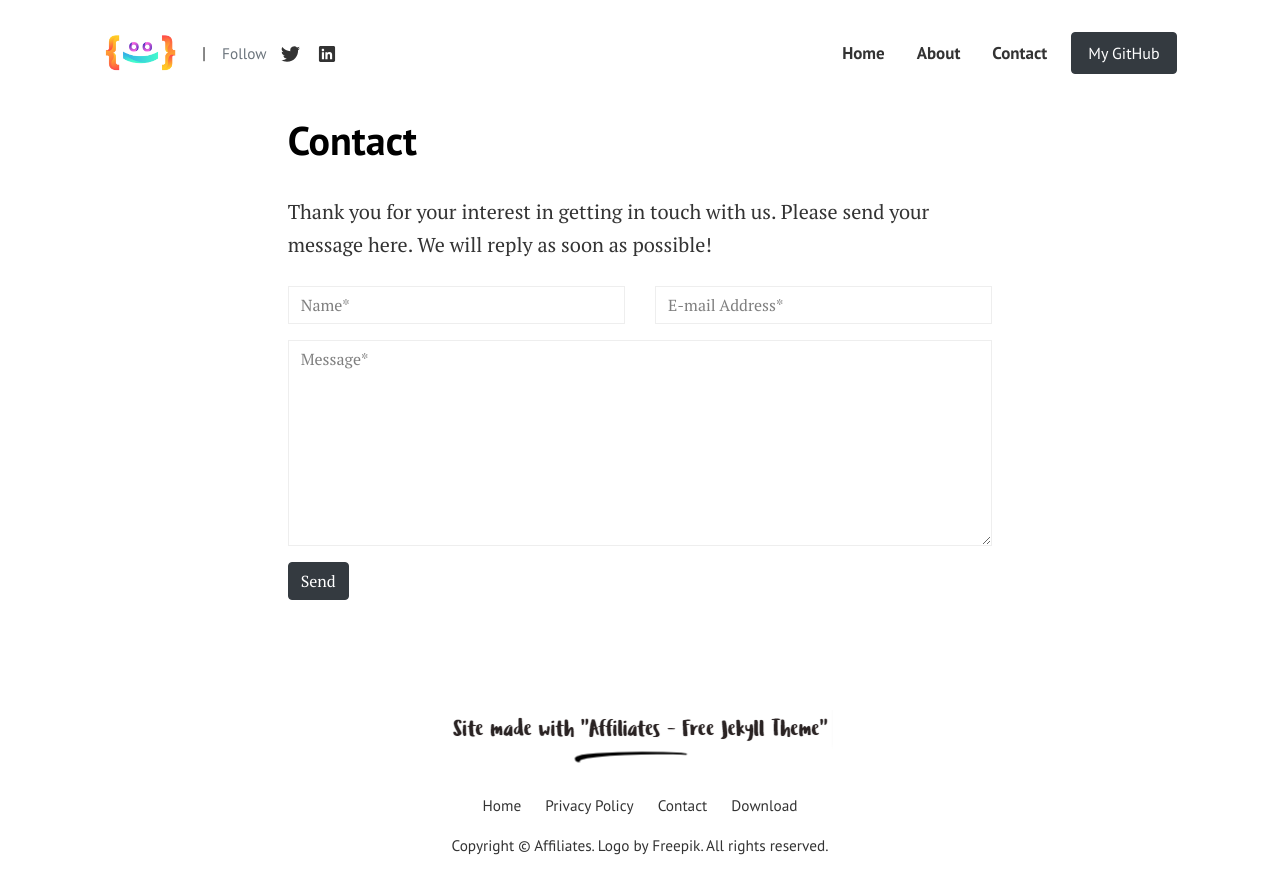
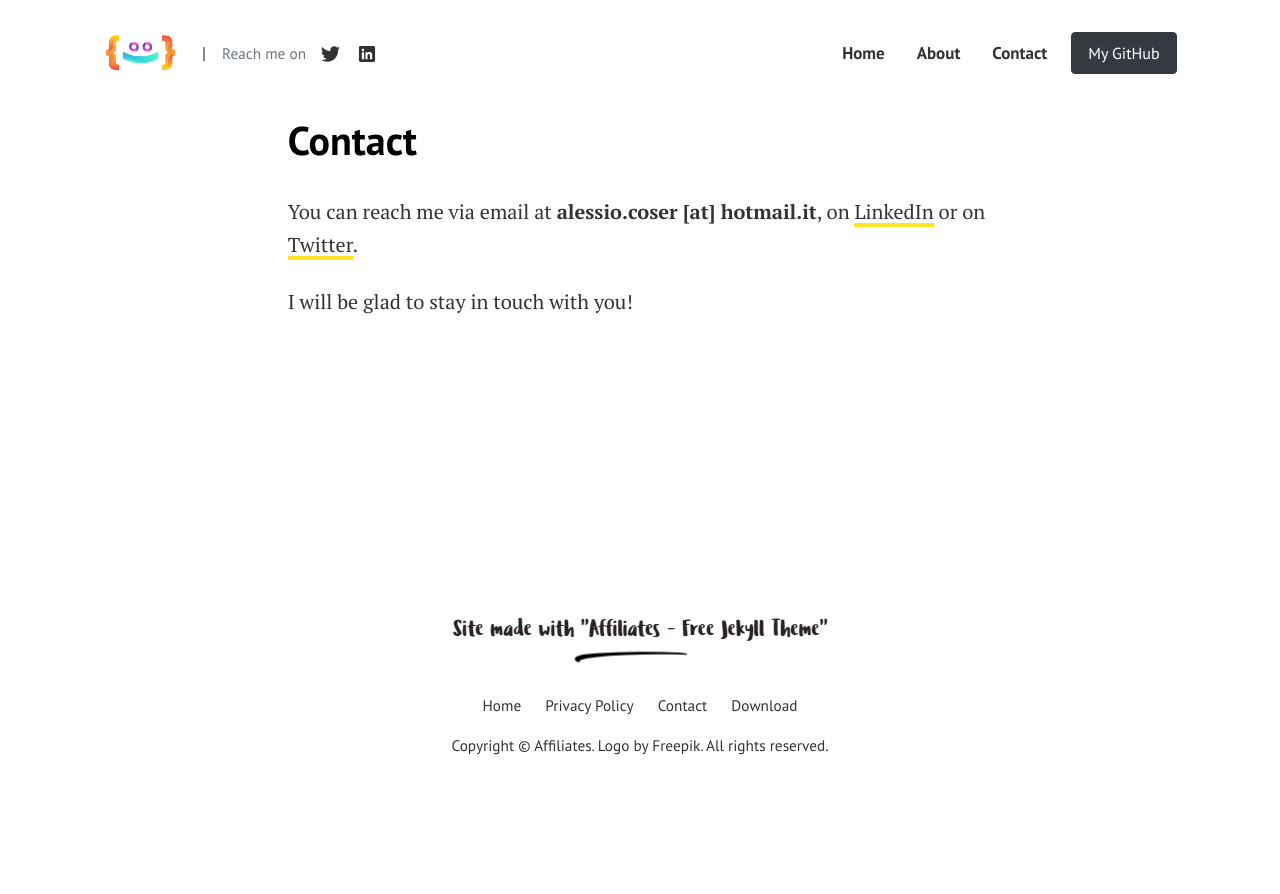
Before and after one commit to AlessioCoser/alessiocoser.github.io, a Jekyll site: the page built from pages/contact.md, in a window 1280 px wide. Shown: the top 894 px of the page. Built offline with Jekyll 4.4.1, drawn with Linux system fonts in a browser that asks for light colours.

Commit message:
update contact page

```diff
--- a/_layouts/default.html
+++ b/_layouts/default.html
@@ -49,7 +49,7 @@ gtag('config', '{{site.ganalytics}}');
 
           <div class="d-flex align-items-center">
 
-            <span class="ml-3 text-muted small">Follow</span>
+            <span class="ml-3 text-muted small">Reach me on</span>
 
             <a class="d-inline-block social-icon" target="_blank" href="{{site.social.twitter}}">
               <svg xmlns="http://www.w3.org/2000/svg" width="19" height="19" fill="currentColor" class="bi bi-twitter" viewBox="0 0 16 16">
--- a/_layouts/post.html
+++ b/_layouts/post.html
@@ -80,7 +80,7 @@ post_class: post-template
 						<img class="author-thumb" src="{{site.baseurl}}/{{author.avatar}}" alt="{{ author.display_name }}">
 					</div>
 					<div class="col-md-10">
-						{{ author.display_name }}<a target="_blank" href="{{ author.twitter }}" class="btn follow">Follow</a>
+						{{ author.display_name }} <a target="_blank" href="{{ author.twitter }}" class="btn follow">Follow</a>
 						<span class="author-description">{{ author.description }}</span>
 					</div>
 				</div>
--- a/assets/css/theme.scss
+++ b/assets/css/theme.scss
@@ -37,7 +37,7 @@ body {
         padding:0 25px;
     }
 }
-main {min-height:500px;}
+main {min-height:400px;}
 .h1, .h2, .h3, .h4, .h5, .h6, h1, h2, h3, h4, h5, h6, .navbar-light .navbar-brand, .text-dark, .dropdown-item {
     color: #000;
 }
--- a/pages/contact.html
+++ /dev/null
@@ -1,19 +0,0 @@
----
-layout: page
-title: Contact
-permalink: "/contact/"
----
-
-<form action="https://formspree.io/{{site.email}}" method="POST">
-<p class="mb-4">Thank you for your interest in getting in touch with us. Please send your message here. We will reply as soon as possible!</p>
-<div class="form-group row">
-<div class="col-md-6">
-<input class="form-control" type="text" name="name" placeholder="Name*" required>
-</div>
-<div class="col-md-6">
-<input class="form-control" type="email" name="_replyto" placeholder="E-mail Address*" required>
-</div>
-</div>
-<textarea rows="8" class="form-control mb-3" name="message" placeholder="Message*" required></textarea>
-<input class="btn btn-dark" type="submit" value="Send">
-</form>
--- /dev/null
+++ b/pages/contact.md
@@ -0,0 +1,9 @@
+---
+layout: page
+title: Contact
+permalink: "/contact/"
+---
+
+You can reach me via email at **alessio.coser [at] hotmail.it**, on [LinkedIn](https://linkedin.com/in/AlessioCoser) or on [Twitter](https://twitter.com/AlessioCoser).
+
+I will be glad to stay in touch with you!
```
